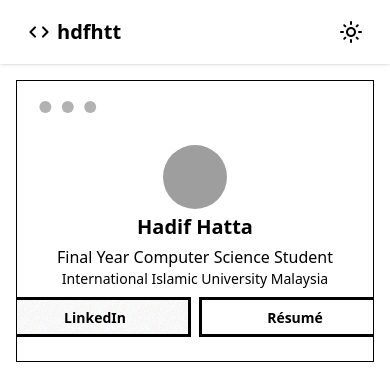
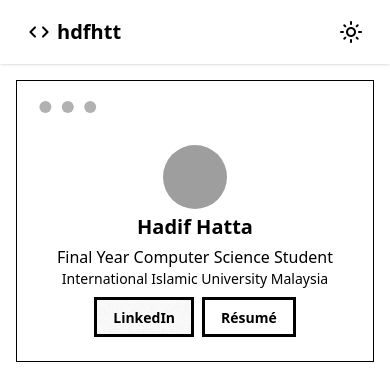
Before and after one commit to hdfhtt/hdfhtt.github.io, a website built with Vite: page index.html in a window 390 px wide. Shown: the top 375 px of the page. Built offline with nearby package versions, Linux system fonts and the light colour scheme; grey boxes are pictures that could not be loaded.

Commit message:
Update index.html

```diff
--- a/index.html
+++ b/index.html
@@ -35,10 +35,10 @@
       <p id="profile-title" class="col-start-1"></p>
       <p id="profile-title-alt" class="col-start-1 text-sm text-secondary"></p>
       <div class="col-start-1 mx-auto lg:ml-0 lg:mr-auto my-2 flex gap-2">
-        <button class="btn btn-primary w-48">
+        <button class="btn btn-primary lg:w-48">
           <a href="https://www.linkedin.com/in/hdfhtt/" target="_new">LinkedIn</a>
         </button>
-        <button class="btn btn-soft btn-primary w-48">
+        <button class="btn btn-soft btn-primary lg:w-48">
           <a href="https://github.com/hdfhtt/hdfhtt.github.io/blob/main/assets/Resume.pdf?raw=true" target="_new">Résumé</a>
         </button>
       </div>
```
